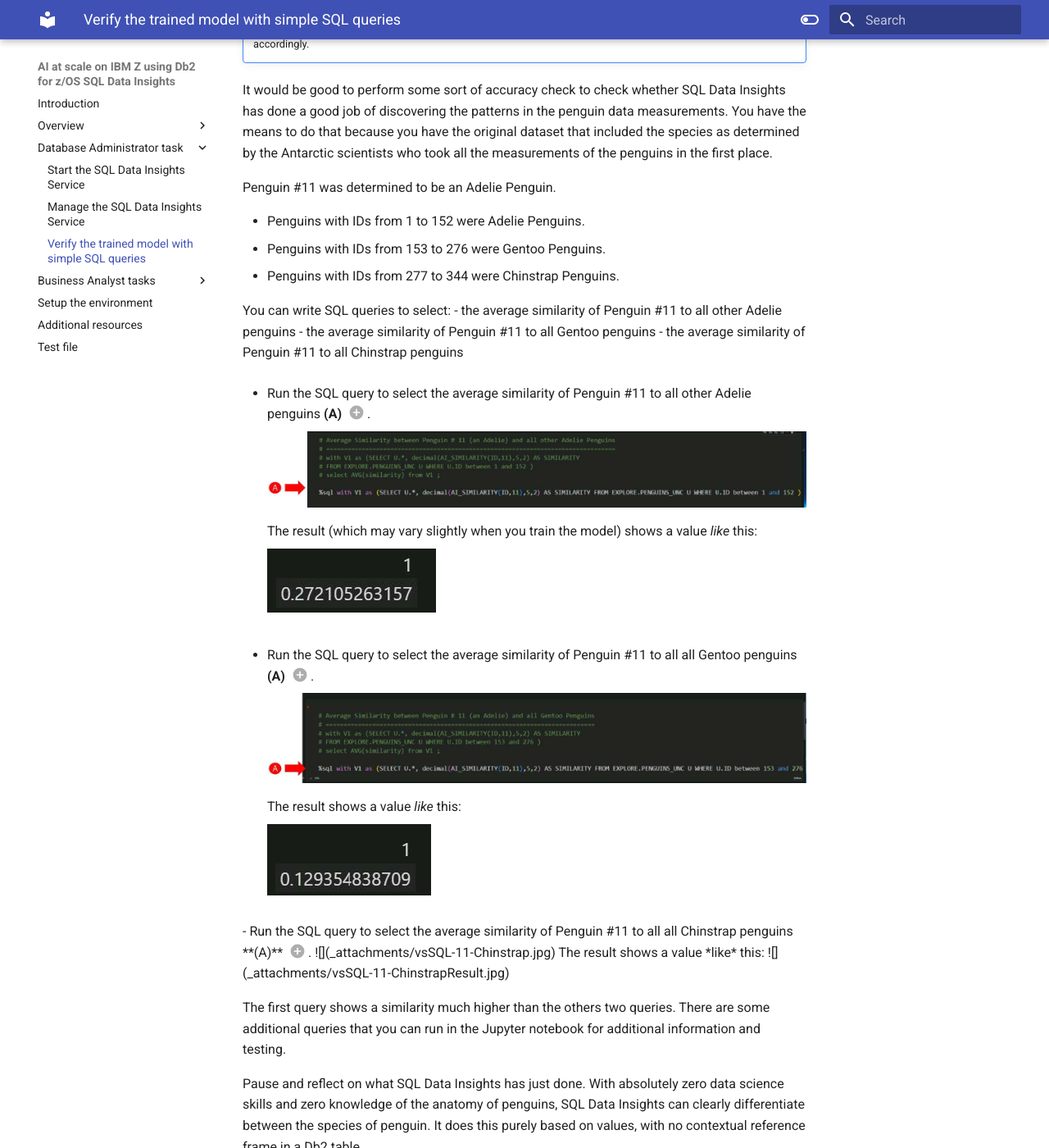
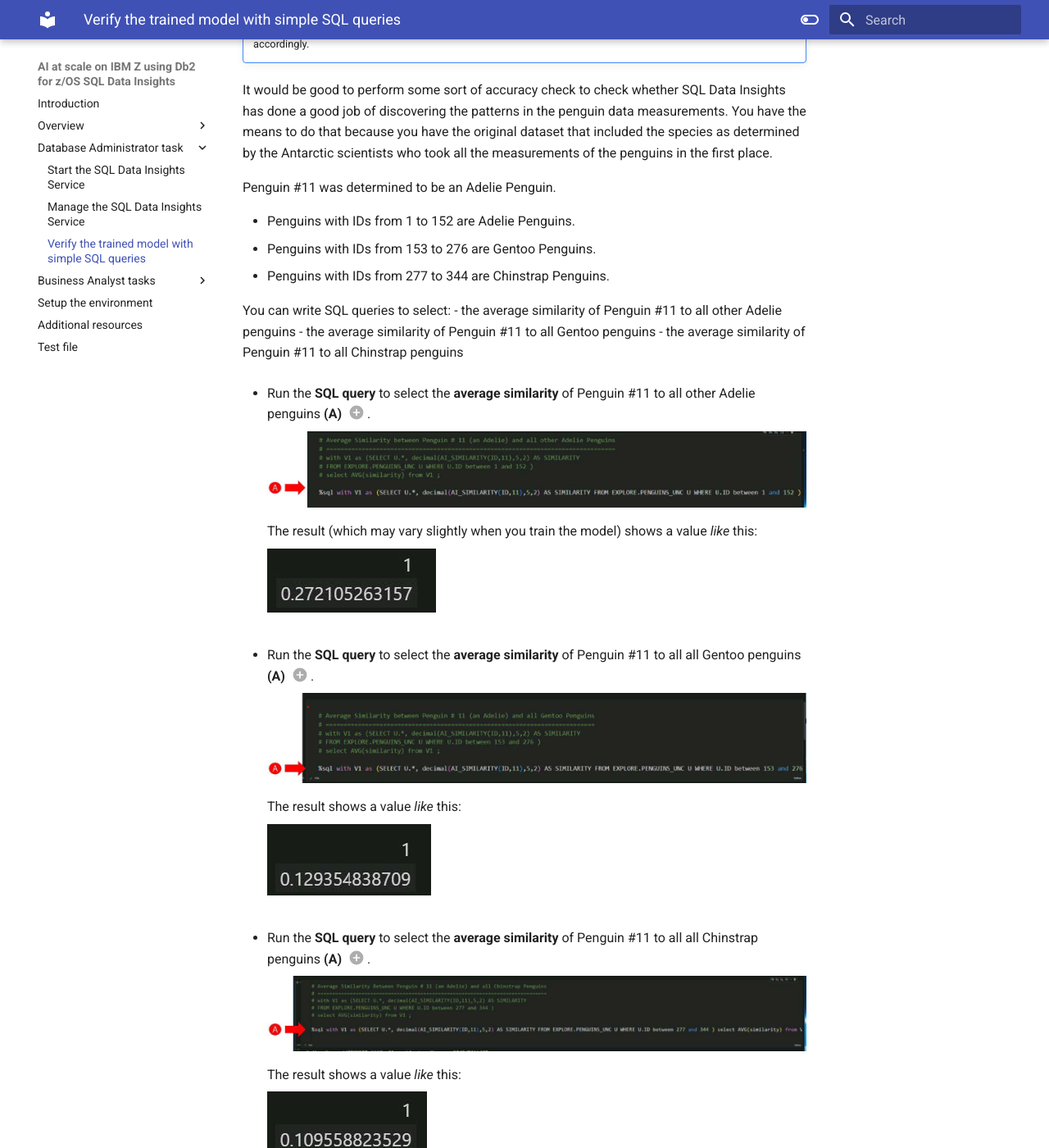
Before and after one commit to IBM/SalesEnablement-Z-Db2-DataInsights-L3, an MkDocs documentation site: the page built from docs/DBA/VerifyDIS.md, in a window 1280 px wide and 1400 px high, scrolled down 4934 px. Shown: the whole window at 82% size. Built offline with MkDocs 1.6.1 and Material for MkDocs 9.7.7, drawn with Linux system fonts in a browser that asks for light colours; some of the changed text lies outside the part shown.

Commit message:
minor edits

````diff
--- a/docs/DBA/VerifyDIS.md
+++ b/docs/DBA/VerifyDIS.md
@@ -68,7 +68,7 @@
 
 Now, perform an SQL query to test that one of the SQL Data Insights built in functions can be invoked successfully against the **PENGUINS_UNC** table that has an associated trained model.
 
-- Run the **AI_SIMILARITY SQL **select** against the **explore.penguins_unc** view **(A)**.
+- Run the **AI_SIMILARITY SQL select** against the **explore.penguins_unc** view **(A)**.
 
     ![](_attachments/vsAISimilaritySQL.jpg)
 
@@ -84,9 +84,9 @@
 
 Penguin #11 was determined to be an Adelie Penguin.
 
-- Penguins with IDs from 1 to 152 were Adelie Penguins.
-- Penguins with IDs from 153 to 276 were Gentoo Penguins.
-- Penguins with IDs from 277 to 344 were Chinstrap Penguins.
+- Penguins with IDs from 1 to 152 are Adelie Penguins.
+- Penguins with IDs from 153 to 276 are Gentoo Penguins.
+- Penguins with IDs from 277 to 344 are Chinstrap Penguins.
 
 You can write SQL queries to select:
 - the average similarity of Penguin #11 to all other Adelie penguins
@@ -94,7 +94,7 @@
 - the average similarity of Penguin #11 to all Chinstrap penguins
 
 <div class="annotate" markdown>
-- Run the SQL query to select the average similarity of Penguin #11 to all other Adelie penguins **(A)** (1).
+- Run the **SQL query** to select the **average similarity** of Penguin #11 to all other Adelie penguins **(A)** (1).
 
     ![](_attachments/vsSQL-11-Adelie.jpg)
 
@@ -107,7 +107,7 @@
    ```%sql with V1 as (SELECT U.*, decimal(AI_SIMILARITY(ID,11),5,2) AS SIMILARITY FROM EXPLORE.PENGUINS_UNC U WHERE U.ID between 1 and 152 ) select AVG(similarity) from V1 ;```
 
 <div class="annotate" markdown>
-- Run the SQL query to select the average similarity of Penguin #11 to all all Gentoo penguins **(A)** (1).
+- Run the **SQL query** to select the **average similarity** of Penguin #11 to all all Gentoo penguins **(A)** (1).
 
     ![](_attachments/vsSQL-11-Gentoo.jpg)
 
@@ -119,8 +119,8 @@
 1. SQL query
    ```.sql %sql with V1 as (SELECT U.*, decimal(AI_SIMILARITY(ID,11),5,2) AS SIMILARITY FROM EXPLORE.PENGUINS_UNC U WHERE U.ID between 153 and 276 ) select AVG(similarity) from V1 ;```
 
-   <div class="annotate" markdown>
-- Run the SQL query to select the average similarity of Penguin #11 to all all Chinstrap penguins **(A)** (1).
+<div class="annotate" markdown>
+- Run the **SQL query** to select the **average similarity** of Penguin #11 to all all Chinstrap penguins **(A)** (1).
 
     ![](_attachments/vsSQL-11-Chinstrap.jpg)
 
````
